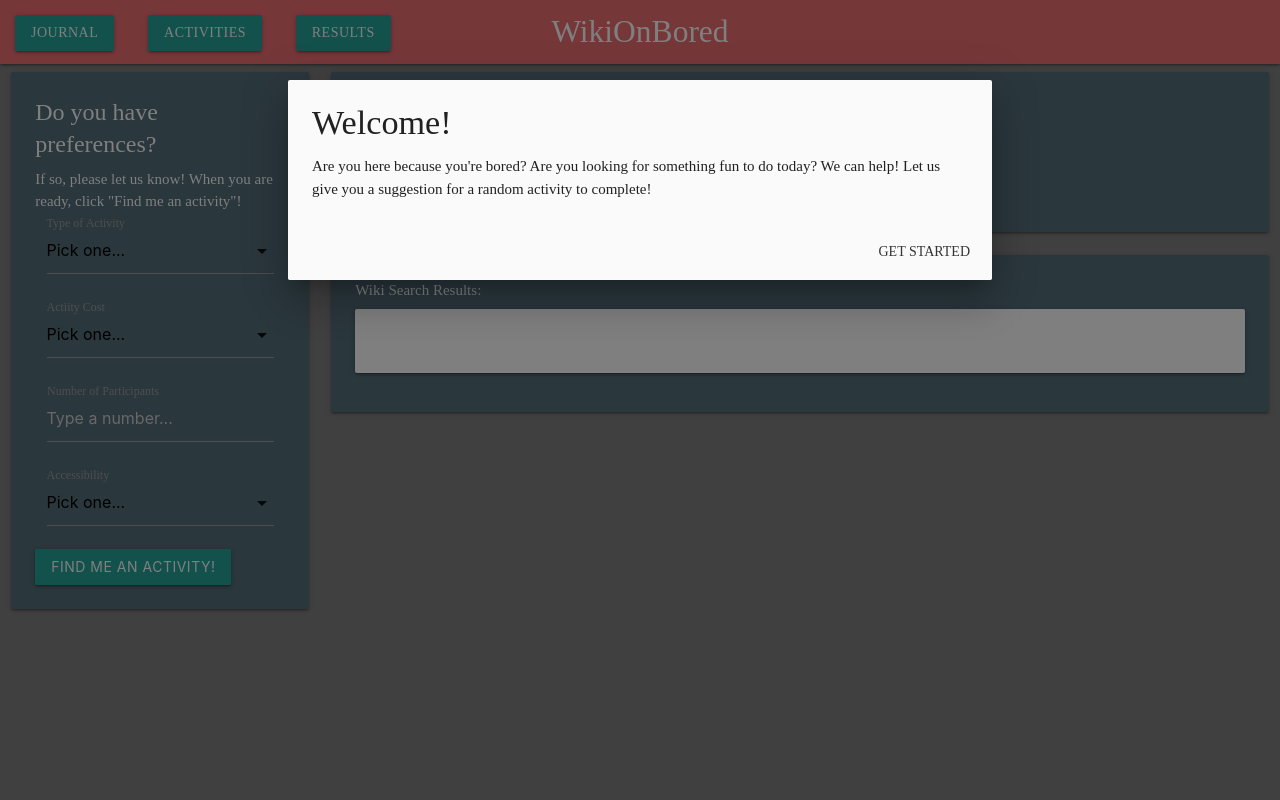
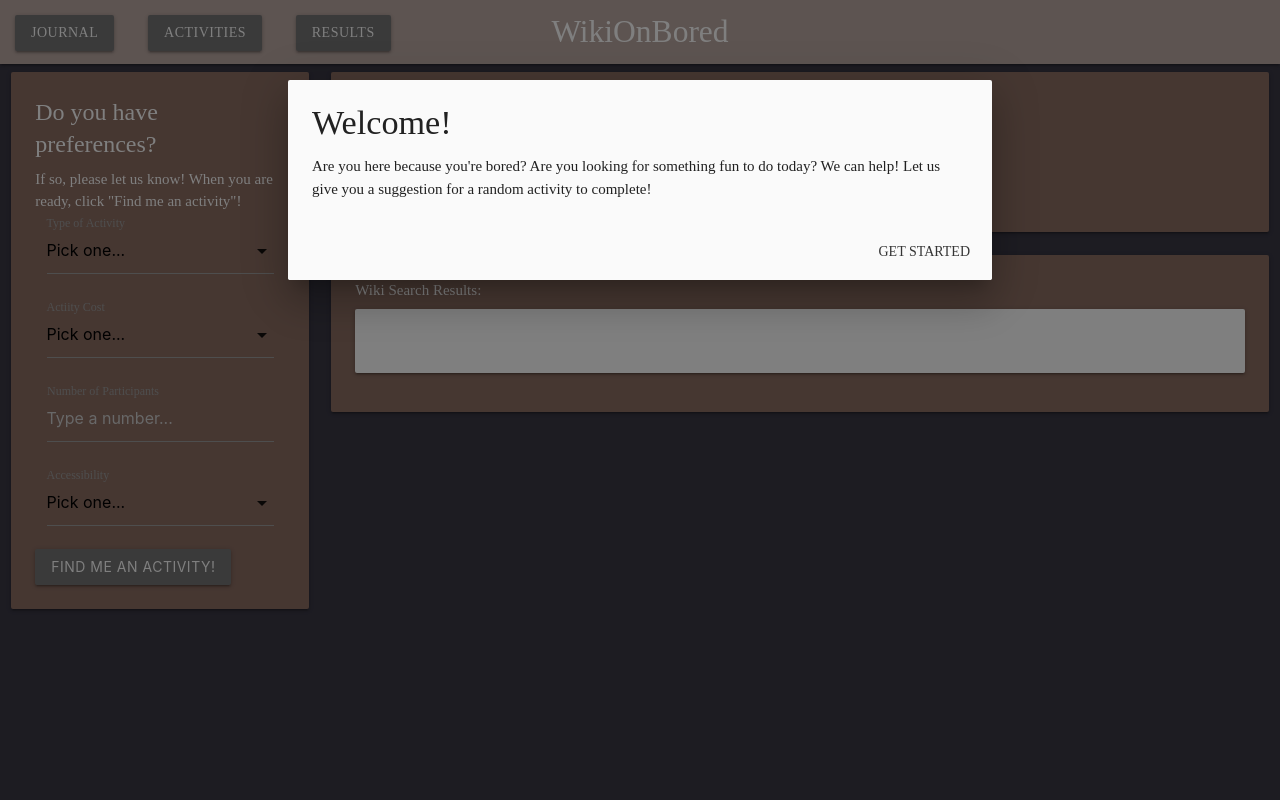
Before and after one commit to hseymo/Activity-Generator, a PHP site: page / in a window 1280 px wide. Run offline with PHP 8.4, Linux system fonts and the light colour scheme; some web fonts are replaced.

Commit message:
color pallete

```diff
--- a/assets/css/style.css
+++ b/assets/css/style.css
@@ -9,6 +9,6 @@
 
 body {
     height: 100vh;
-    background-color: gray;
+    background-color: #3A3845;
     font-family: 'Coustard', serif;
 }
--- a/index.html
+++ b/index.html
@@ -20,12 +20,12 @@
 <body>
   <header id="header">
     <nav>
-      <div class="nav-wrapper">
-        <a href="#" class="brand-logo center">WikiOnBored</a>
+      <div class="nav-wrapper brown lighten-3">
+        <a href="#" class="brand-logo center ">WikiOnBored</a>
         <ul id="nav-mobile" class="left hide-on-med-and-down">
-  <a class="waves-effect waves-purple btn" href="sass.html" target="_blank" rel="noopener noreferrer">Journal</a>
- <a class="waves-effect waves-purple btn" href="badges.html" target="_blank" rel="noopener noreferrer">Activities</a>
-  <a class="waves-effect waves-purple btn" href="collapsible.html" target="_blank" rel="noopener noreferrer">Results</a>
+  <a class=" grey darken-1 waves-effect waves-purple btn" href="sass.html" target="_blank" rel="noopener noreferrer">Journal</a>
+ <a class=" grey darken-1 waves-effect waves-purple btn" href="badges.html" target="_blank" rel="noopener noreferrer">Activities</a>
+  <a class=" grey darken-1 waves-effect waves-purple btn" href="collapsible.html" target="_blank" rel="noopener noreferrer">Results</a>
 
 
         </ul>
@@ -47,7 +47,7 @@
 
   <div class="row">
     <div class="col s12 m3">
-      <div class="card blue-grey darken-1">
+      <div class="card   brown lighten-1">
         <div class="card-content white-text">
           <span class="card-title">Do you have preferences?</span>
           <p>If so, please let us know! When you are ready, click "Find me an activity"!</p>
@@ -92,7 +92,7 @@
               <label for="accessibility">Accessibility</label>
             </div>
             <div>
-              <button id="findactivity" type="submit" class="waves-effect waves-purple btn custom-btn">Find me an activity!</button>
+              <button id="findactivity" type="submit" class=" grey darken-1 waves-effect waves-purple btn custom-btn">Find me an activity!</button>
             </div>
           </form>
         </div>
@@ -103,7 +103,7 @@
       <!-- results card section -->
       <div class="row">
         <div class="col s12 m9">
-          <div class="card-panel blue-grey darken-1">
+          <div class="card-panel   brown lighten-1">
             <span class="black-text">
               <p class="resultTitle white-text">Here is your activity!</p>
               <ul>
@@ -118,7 +118,7 @@
         </div>
         <div>
           <div class="col s12 m9">
-            <div class="card-panel blue-grey darken-1">
+            <div class="card-panel   brown lighten-1">
               <span class="black-text">
                 <p class="resultTitle white-text">Wiki Search Results:</p>
                 <nav id="wikiResults" class="card-panel white">
```
